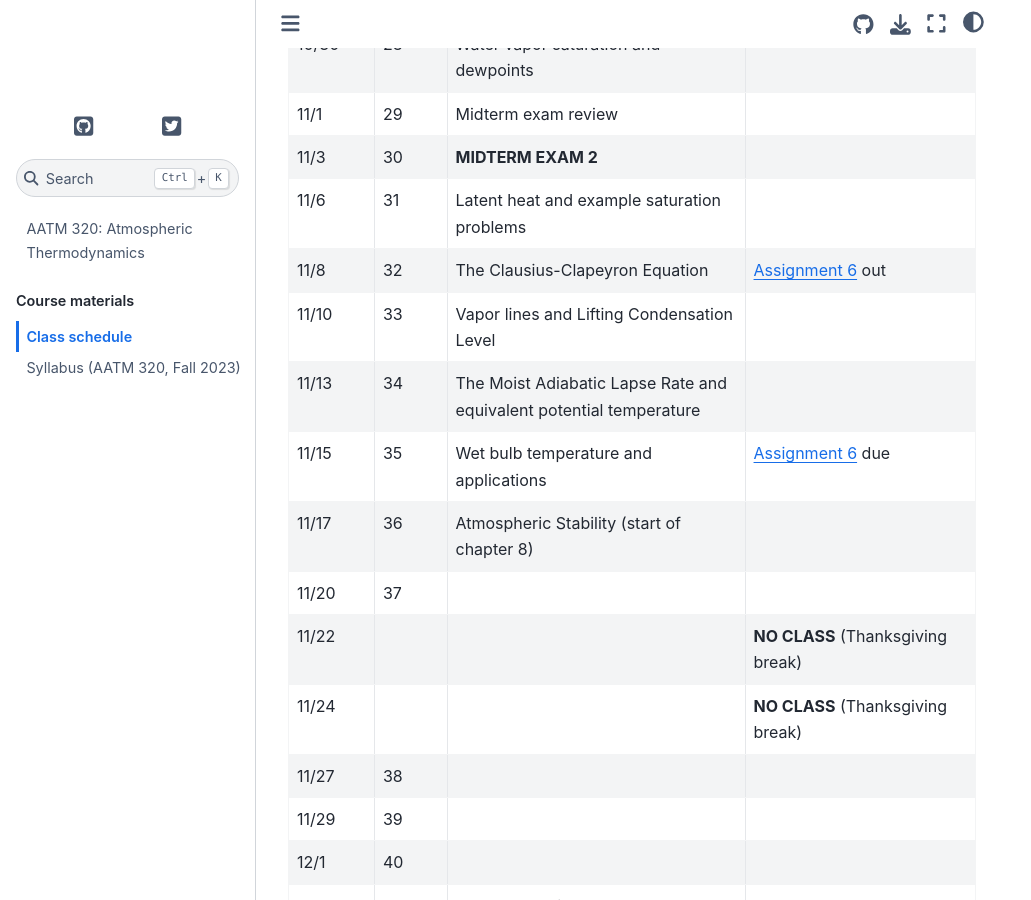
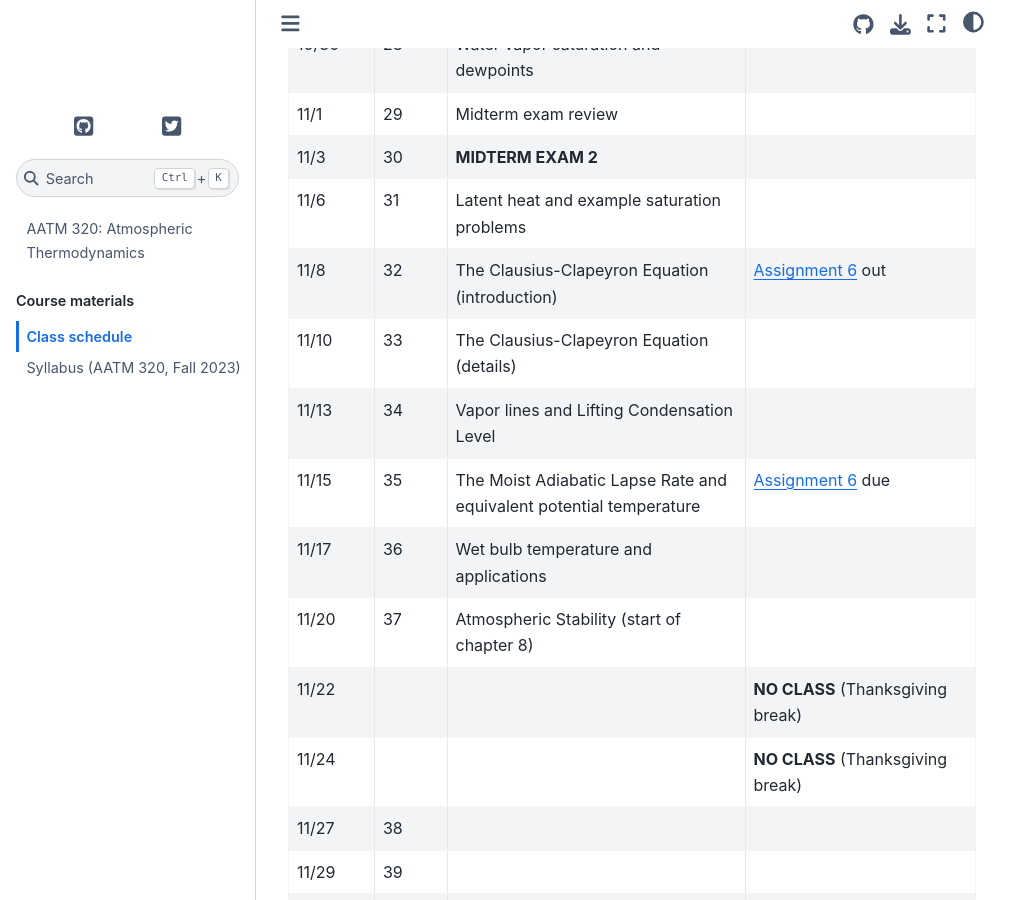
Before and after one commit to brian-rose/atm320-thermodynamics, a Jupyter Book: the page built from schedule.md, in a window 1280 px wide and 900 px high, scrolled down 2182 px. Shown: the whole window, without its empty margins (0-1031 px from the left). Built offline with Jupyter Book 1.0.4 settings and Sphinx 7.4.7 and the Sphinx Book theme 1.1.4, drawn with Linux system fonts in a browser that asks for light colours; pages that are not in the unit, such as notebooks, are missing from menus.

```diff
--- a/schedule.md
+++ b/schedule.md
@@ -155,27 +155,27 @@ The course outline closely follows the chapters in the book [_A First Course in
   -
 * - 11/8
   - 32
-  - The Clausius-Clapeyron Equation
+  - The Clausius-Clapeyron Equation (introduction)
   - [Assignment 6](assignments/assignment6) out
 * - 11/10
   - 33
-  - Vapor lines and Lifting Condensation Level
+  - The Clausius-Clapeyron Equation (details)
   -
 * - 11/13
   - 34
-  - The Moist Adiabatic Lapse Rate and equivalent potential temperature
+  - Vapor lines and Lifting Condensation Level
   -
 * - 11/15
   - 35
-  - Wet bulb temperature and applications
+  - The Moist Adiabatic Lapse Rate and equivalent potential temperature
   - [Assignment 6](assignments/assignment6) due
 * - 11/17
   - 36
-  - Atmospheric Stability (start of chapter 8)
+  - Wet bulb temperature and applications
   -
 * - 11/20
   - 37
-  -
+  - Atmospheric Stability (start of chapter 8)
   -
 * - 11/22
   -
```
Also changed, not shown: 1 other file.
